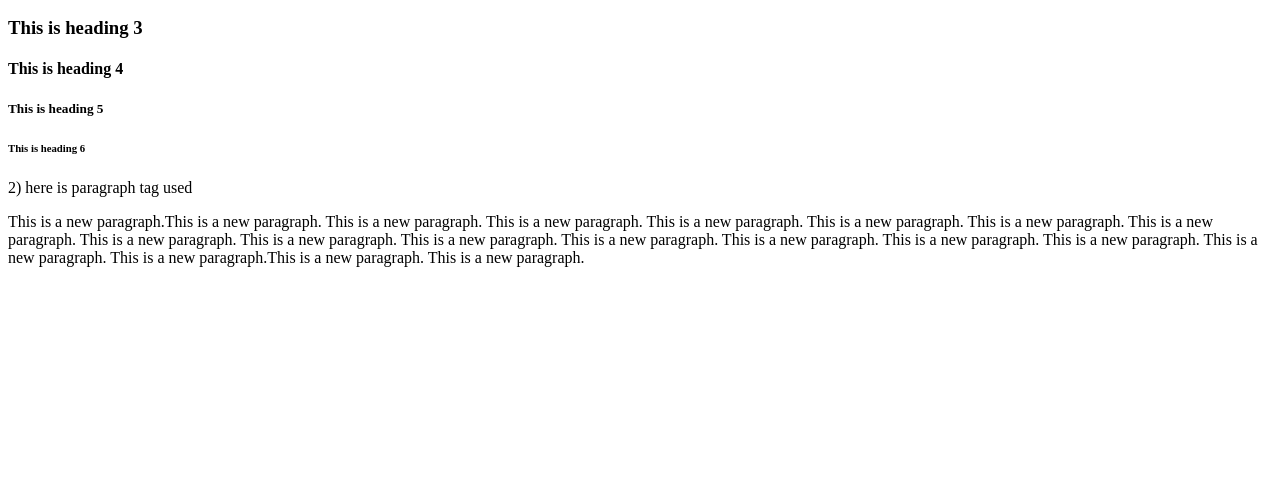
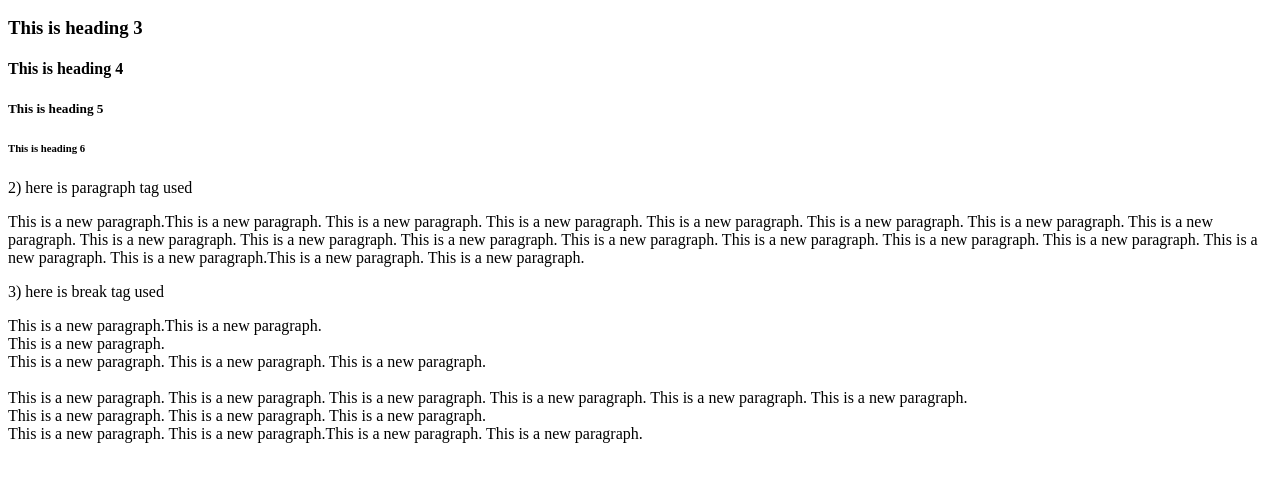
Before and after one commit to rabikrayadav/html, a plain HTML site: page index.html in a window 1280 px wide. Shown: the part 194-676 px from the top of the page. Drawn offline with Linux system fonts and the light colour scheme.

Commit message:
forth commit, break tag used

```diff
--- a/index.html
+++ b/index.html
@@ -21,5 +21,17 @@ This is a new paragraph. This is a new paragraph. This is a new paragraph.
 This is a new paragraph.This is a new paragraph.
 This is a new paragraph.
 </p>
+
+
+<p>3) here is break tag used</p>
+<p>
+ This is a new paragraph.This is a new paragraph.<br> This is a new paragraph. </br>
+This is a new paragraph. This is a new paragraph. This is a new paragraph. <br/><br/>This is a new paragraph.
+This is a new paragraph. This is a new paragraph. This is a new paragraph.
+This is a new paragraph. This is a new paragraph.<br> This is a new paragraph.
+This is a new paragraph. This is a new paragraph.</br> This is a new paragraph.
+This is a new paragraph.This is a new paragraph.
+This is a new paragraph.
+</p>
 </body>
 </html>
```
